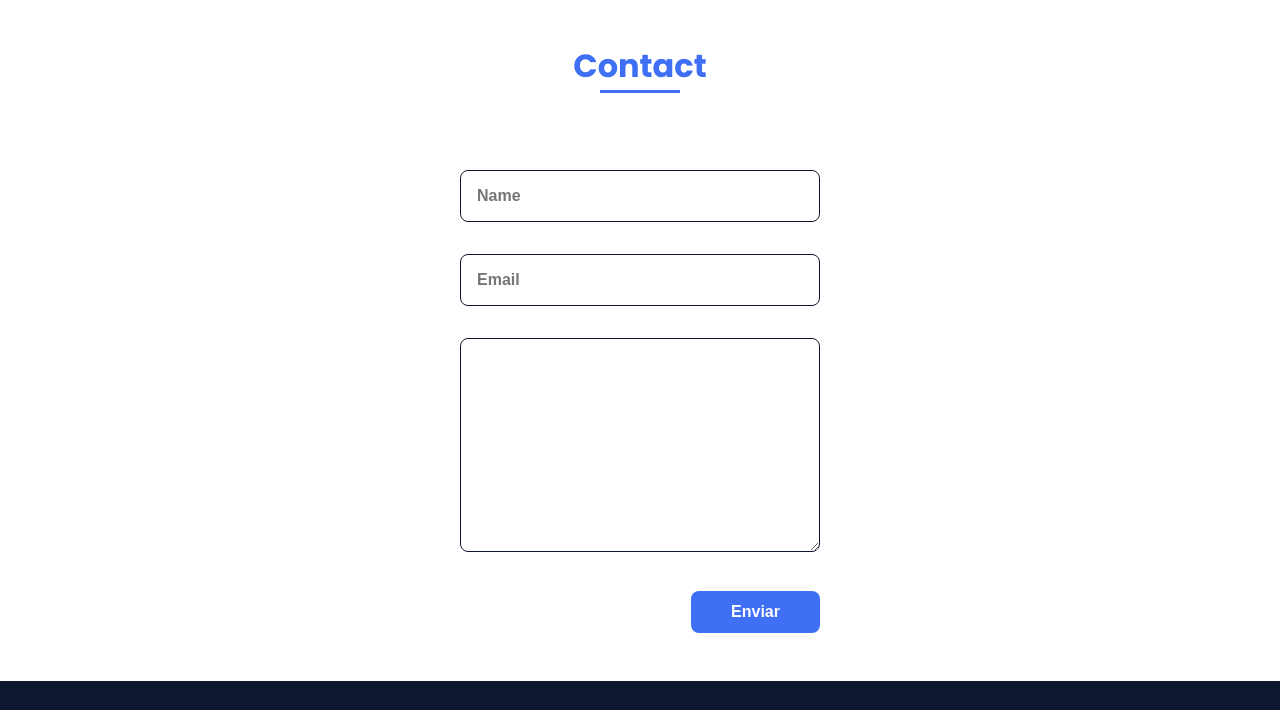
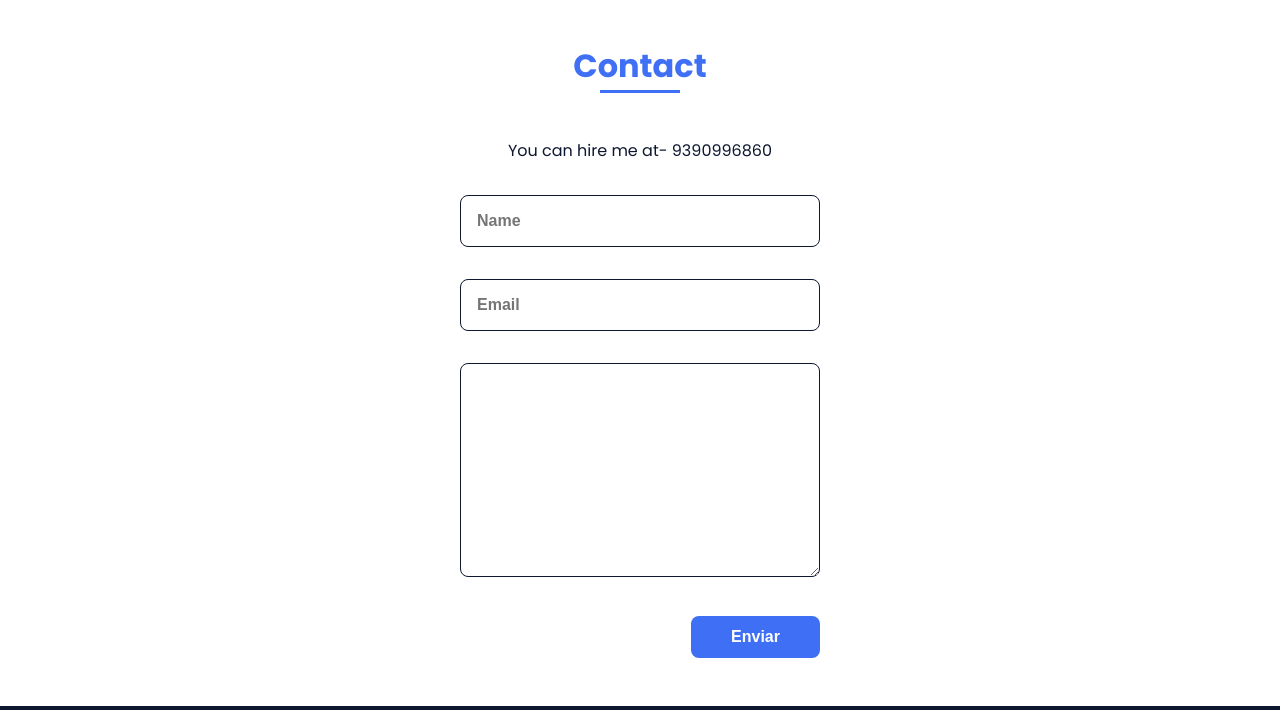
Before and after one commit to Rakesh737-hub/portfolio-website, a plain HTML site: page index.html in a window 1280 px wide. Shown: the part 2840-3550 px from the top of the page. Drawn offline with nearby package versions, Linux system fonts and the light colour scheme.

Commit message:
Update index.html

```diff
--- a/index.html
+++ b/index.html
@@ -214,6 +214,8 @@
             <section class="contact section" id="contact">
                 <h2 class="section-title">Contact</h2>
 
+                <center>You can hire me at- 9390996860</center>
+
                 <div class="contact__container bd-grid">
                     <form action="" class="contact__form">
                         <input type="text" placeholder="Name" class="contact__input">
```
